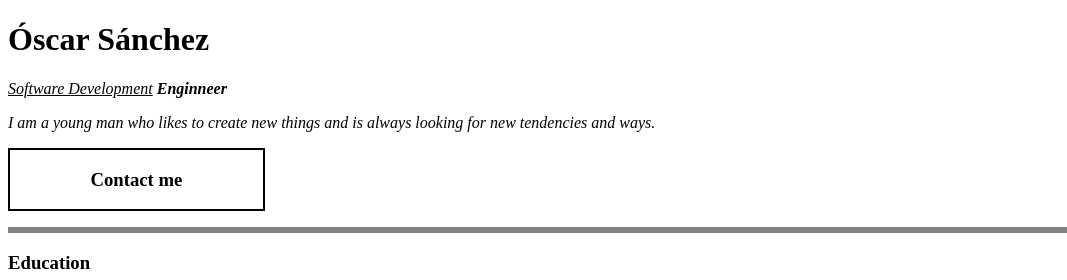
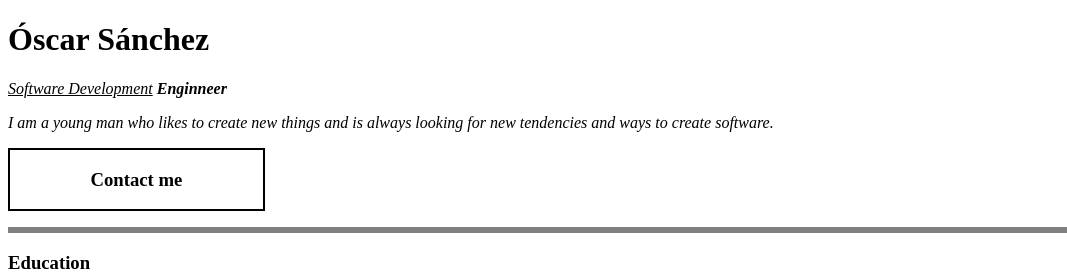
Before and after one commit to Oscars97/cv, a plain HTML site: page index.html in a window 1280 px wide. Shown: the top 280 px of the page, 0-1067 px from the left. Drawn offline with Linux system fonts and the light colour scheme.

Commit message:
Add files via upload
second update

```diff
--- a/index.html
+++ b/index.html
@@ -13,7 +13,7 @@
     </p>
     <p>
         <em>I am a young man who likes to create new things
-        and is always looking for new tendencies and ways.</em>
+        and is always looking for new tendencies and ways to create software.</em>
         <div style="border: solid 2px black; width: 20%; text-align: center; cursor: pointer;">
         <a href="./contact.html" style="text-decoration: none; color: black;">
             <h3>Contact me</h3>
```
